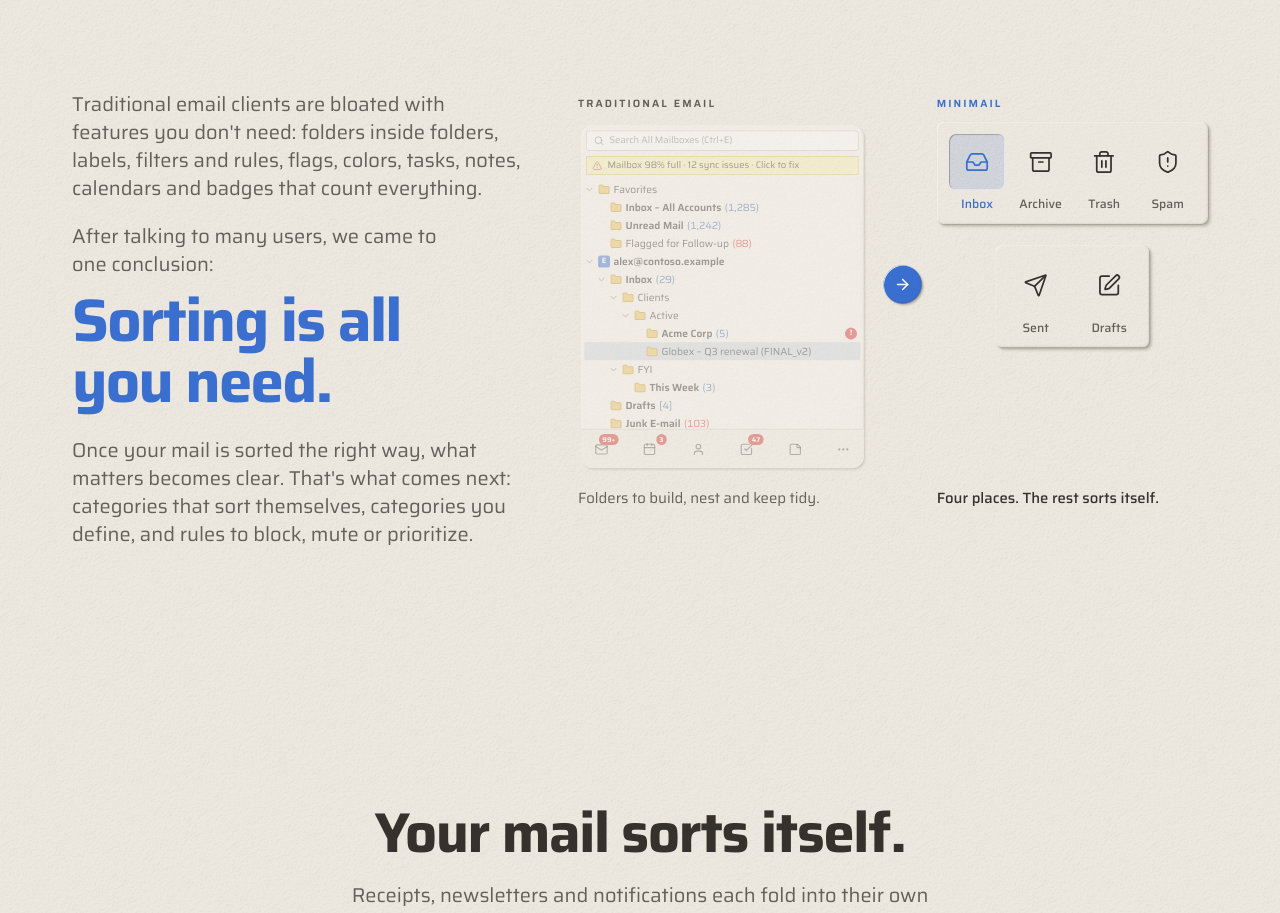
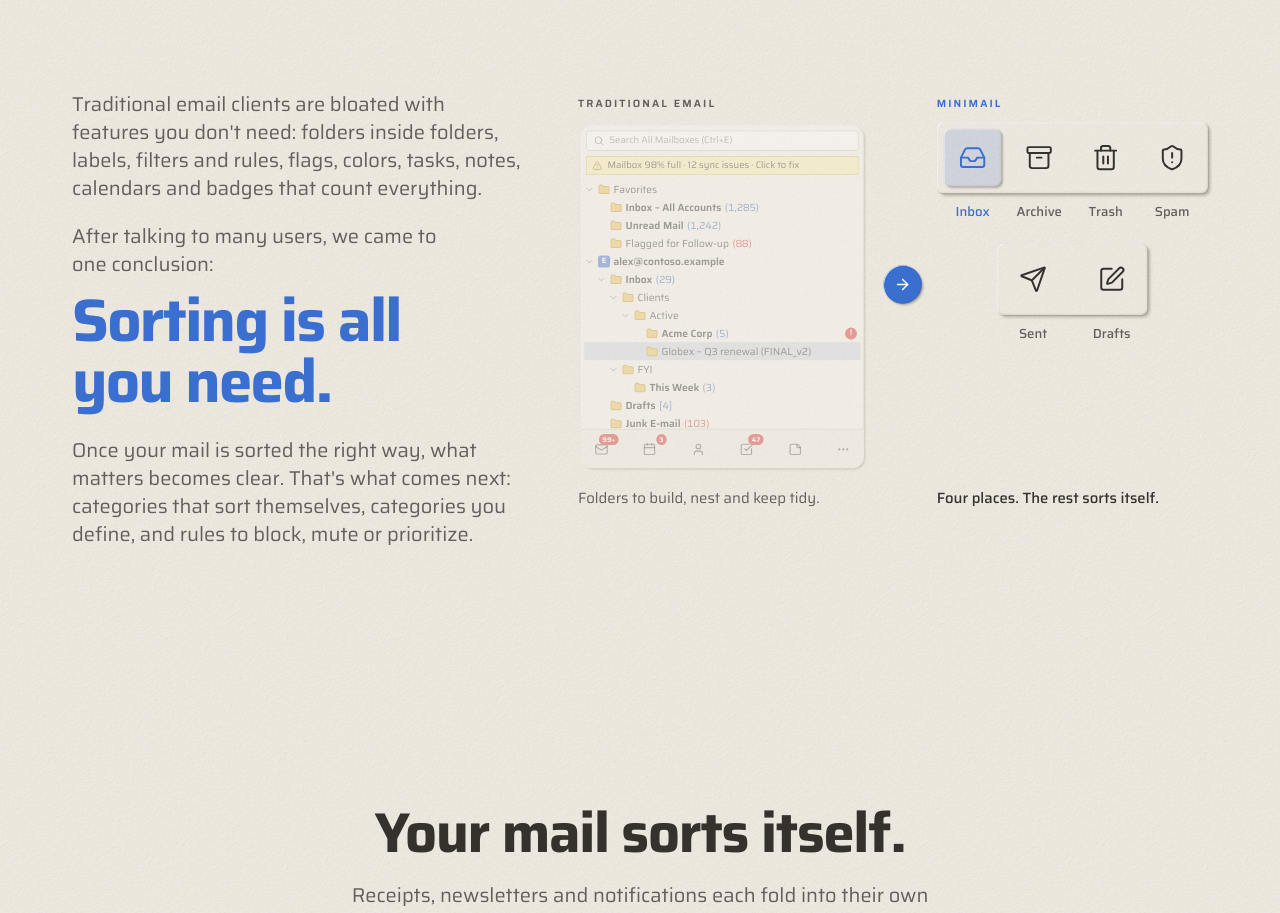
Before and after one commit to nicolasakf/minimail-website, a React (Vite) app: page / in a window 1280 px wide. Shown: the part 6600-7513 px from the top of the page. Built offline with nearby package versions, Linux system fonts and the light colour scheme.

Commit message:
Bloat picture: keys in one raised plate with their names underneath, like the app's picture
Co-Authored-By: Claude Sonnet 5.5 <noreply@anthropic.com>

```diff
--- a/src/scenes/bloat.tsx
+++ b/src/scenes/bloat.tsx
@@ -30,6 +30,7 @@ import { cn } from "@/lib/utils";
 import { EASE, useLoop } from "~/lib/motion";
 import { Lead, Reveal, Section } from "~/parts/site";
 import { Stage } from "~/parts/stage";
+import { FOLDER_ACTIVE } from "~/parts/window";
 
 const W = 720;
 const H = 520;
@@ -143,24 +144,40 @@ function OldClient({ grown, cycle }: { grown: boolean; cycle: number }) {
   );
 }
 
-function Place({ icon: Icon, label, on, show, delay }: { icon: LucideIcon; label: string; on?: boolean; show: boolean; delay: number }) {
+interface PlaceInfo {
+  icon: LucideIcon;
+  label: string;
+  on?: boolean;
+}
+
+/** A row of places: the keys sit in one plate, and their names are written under it, as in the app's own picture. */
+function Places({ items, show, delay, className }: { items: PlaceInfo[]; show: boolean; delay: number; className?: string }) {
+  const motionProps = (i: number) => ({
+    initial: false,
+    animate: { opacity: show ? 1 : 0, scale: show ? 1 : 0.8, y: show ? 0 : 10 },
+    transition: { duration: 0.45, delay: show ? delay + i * 0.1 : 0, ease: EASE },
+  });
   return (
-    <motion.div
-      initial={false}
-      animate={{ opacity: show ? 1 : 0, scale: show ? 1 : 0.8, y: show ? 0 : 10 }}
-      transition={{ duration: 0.45, delay: show ? delay : 0, ease: EASE }}
-      className="flex w-16 flex-col items-center gap-1.5"
-    >
-      <span
-        className={cn(
-          "corner-squircle flex size-16 items-center justify-center rounded-[18px]",
-          on ? "grain bg-[hsl(218.8_61.5%_52.2%/0.15)] text-sidebar-primary shadow-pressed" : "text-foreground",
-        )}
-      >
-        <Icon className="size-7" strokeWidth={1.7} />
-      </span>
-      <span className={cn("text-[14px] font-medium", on ? "text-sidebar-primary" : "text-muted-foreground")}>{label}</span>
-    </motion.div>
+    <div className={className}>
+      <div className="plate-1 corner-squircle flex justify-between rounded-[26px] p-2">
+        {items.map(({ icon: Icon, label, on }, i) => (
+          <motion.span
+            key={label}
+            {...motionProps(i)}
+            className={cn("corner-squircle flex size-[66px] items-center justify-center rounded-[20px]", on ? FOLDER_ACTIVE.inbox : "text-foreground")}
+          >
+            <Icon className="size-8" strokeWidth={1.7} />
+          </motion.span>
+        ))}
+      </div>
+      <div className="mt-2.5 flex justify-between px-2">
+        {items.map(({ label, on }, i) => (
+          <motion.span key={label} {...motionProps(i)} className={cn("w-[66px] text-center text-[15px] font-medium", on ? "text-sidebar-primary" : "text-muted-foreground")}>
+            {label}
+          </motion.span>
+        ))}
+      </div>
+    </div>
   );
 }
 
@@ -199,16 +216,25 @@ function BloatScene() {
         MiniMail
       </div>
       <div className="absolute" style={{ left: 410, top: 34, width: 310 }}>
-        <div className="plate-1 corner-squircle flex justify-between rounded-[26px] px-3.5 pb-3 pt-3.5">
-          <Place icon={Inbox} label="Inbox" on show={answered} delay={0.1} />
-          <Place icon={Archive} label="Archive" show={answered} delay={0.2} />
-          <Place icon={Trash2} label="Trash" show={answered} delay={0.3} />
-          <Place icon={ShieldAlert} label="Spam" show={answered} delay={0.4} />
-        </div>
-        <div className="plate-1 corner-squircle mx-auto mt-6 flex w-[176px] justify-between rounded-[26px] px-3.5 pb-3 pt-3.5">
-          <Place icon={Send} label="Sent" show={answered} delay={0.6} />
-          <Place icon={SquarePen} label="Drafts" show={answered} delay={0.7} />
-        </div>
+        <Places
+          show={answered}
+          delay={0.1}
+          items={[
+            { icon: Inbox, label: "Inbox", on: true },
+            { icon: Archive, label: "Archive" },
+            { icon: Trash2, label: "Trash" },
+            { icon: ShieldAlert, label: "Spam" },
+          ]}
+        />
+        <Places
+          className="mx-auto mt-6 w-[172px]"
+          show={answered}
+          delay={0.6}
+          items={[
+            { icon: Send, label: "Sent" },
+            { icon: SquarePen, label: "Drafts" },
+          ]}
+        />
       </div>
       <motion.p
         className="absolute text-[17px] font-medium"
```
